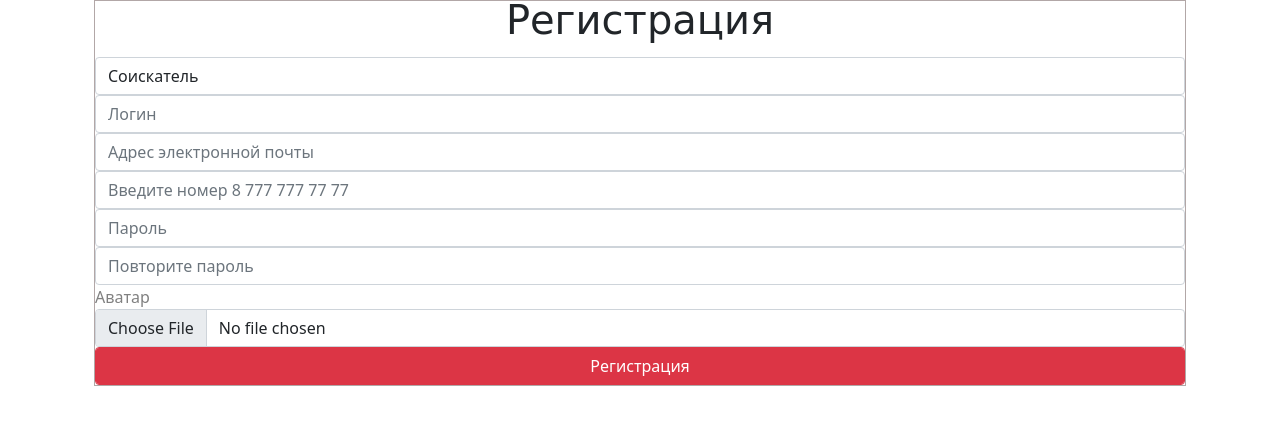
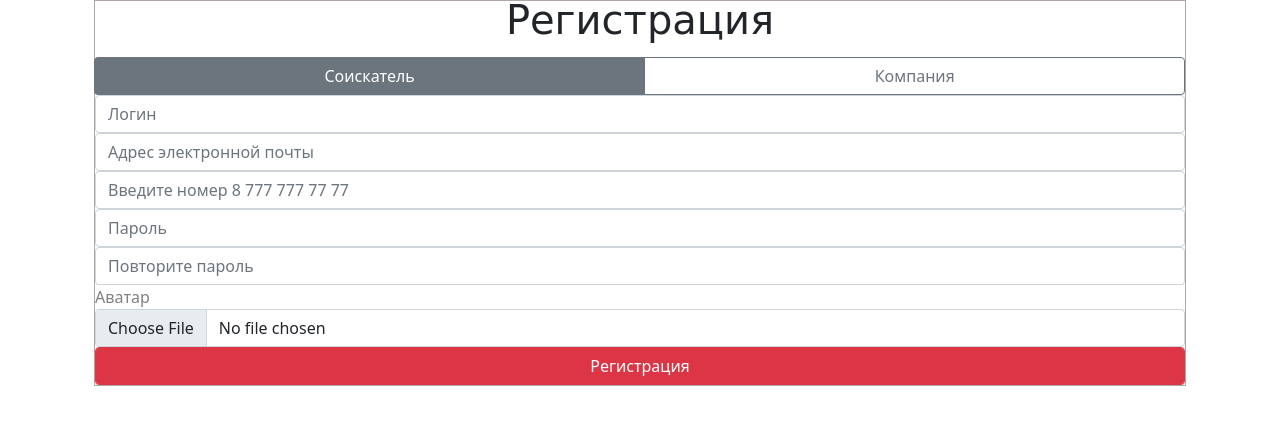
Before and after one commit to mollionline/headhunter, a Django app: page /accounts/register/ in a window 1280 px wide. Shown: the top 425 px of the page. Run offline with Django 4.2, Linux system fonts and the light colour scheme.

Commit message:
Отредактировала выбор лейбла при регистрации

```diff
--- a/accounts/templates/registration/registration.html
+++ b/accounts/templates/registration/registration.html
@@ -1,25 +1,43 @@
 {% extends 'base_register.html' %}
 {% block content %}
+    {% load static %}
     <div class="container">
         <div class="register_form">
             <div class="register_form_under_div" style="border: 1px solid #b2a7a7">
-                <h1 style="font-family: 'Cookie', cursive; text-align: center">Регистрация</h1>
+                <h1 style="font-family: 'Cookie', cursive; text-align: center;">Регистрация</h1>
                 <form action="{% url 'register' %}" method="post" class="text-center" enctype="multipart/form-data">
                     {% csrf_token %}
                     <div class="form-group">
-                        <select name="categories" id="categories" class="form-control">
-                            {% for user_or_company in categories %}
-                                <option value="{{ user_or_company.0 }}" {% if user_or_company.0  == form.user_or_company.value %}
-                                        selected
-                                {% endif %} >{{ user_or_company.1 }} </option>
-                            {% endfor %}
-                        </select>
-                        {% for error in form.user_or_company.errors %}
-                            <p class="invalid-feedback">{{ error }}</p>
-                        {% endfor %}
+                        {% if profile_form.user_or_company.value %}
+                            <div class="btn-group w-100" role="group" aria-label="Basic radio toggle button group">
+                                <input value="False" type="radio" class="btn-check user" name="user_or_company"
+                                       id="btnradio1"
+                                       autocomplete="off">
+                                <label class="btn btn-outline-secondary" for="btnradio1">Соискатель</label>
+
+                                <input value="True" type="radio" class="btn-check company" name="user_or_company" id="btnradio2"
+                                       autocomplete="off" checked>
+                                <label class="btn btn-outline-secondary" for="btnradio2">Компания</label>
+                            </div>
+
+                        {% else %}
+
+                            <div class="btn-group w-100" role="group" aria-label="Basic radio toggle button group">
+                                <input value="False" type="radio" class="btn-check user" name="user_or_company"
+                                       id="btnradio1"
+                                       autocomplete="off" checked>
+                                <label class="btn btn-outline-secondary" for="btnradio1">Соискатель</label>
+
+                                <input value="True" type="radio" class="btn-check company" name="user_or_company" id="btnradio2"
+                                       autocomplete="off">
+                                <label class="btn btn-outline-secondary" for="btnradio2">Компания</label>
+                            </div>
+
+                        {% endif %}
                     </div>
                     <div class="form-group">
-                        <input class="form-control {% if form.username.errors %} is-invalid {% endif %}" type="text"
+                        <input class="form-control username {% if form.username.errors %} is-invalid {% endif %}"
+                               type="text"
                                name='username' id="username" value="{{ form.username.value|default:'' }}"
                                placeholder="Логин">
                         {% for error in form.username.errors %}
@@ -81,4 +99,25 @@
             </div>
         </div>
     </div>
+    <script src="https://ajax.googleapis.com/ajax/libs/jquery/3.6.0/jquery.min.js"></script>
+    <script src="https://cdn.jsdelivr.net/npm/js-cookie@3.0.1/dist/js.cookie.min.js"></script>
+    <script>
+        $(document).ready(function () {
+            let username_placeholder = $('.username')[0]
+            let btn1 = $('.user')[0]
+            let btn2 = $('.company')[0]
+            $('#btnradio1').click(function (e) {
+                e.preventDefault();
+                username_placeholder.placeholder = 'Логин Соискателя'
+                btn1.value
+
+            })
+            $('#btnradio2').click(function (e) {
+                e.preventDefault();
+                username_placeholder.placeholder = 'Логин Компании'
+                btn2.value
+
+            })
+        })
+    </script>
 {% endblock %}
```
